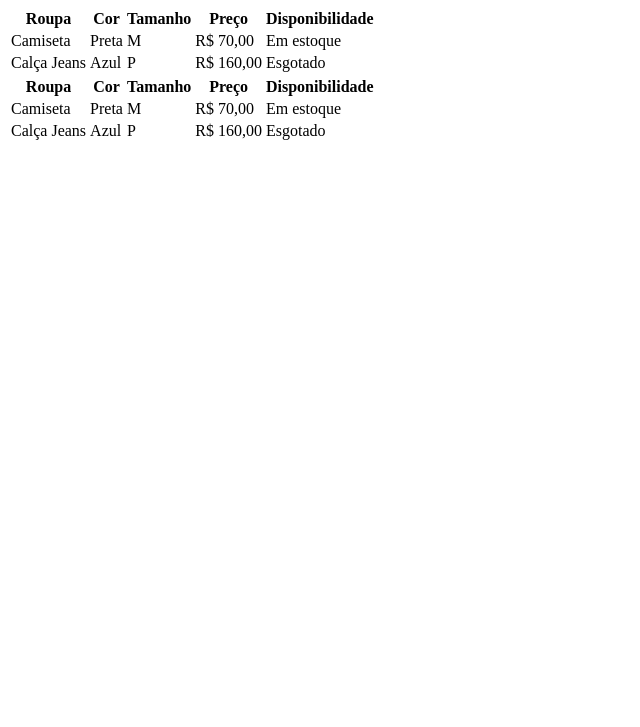
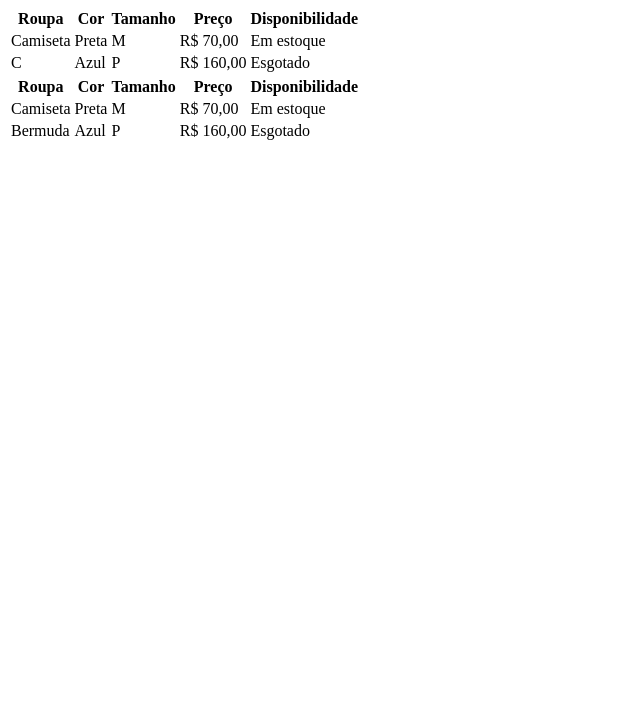
Before and after one commit to rafael-rodrigues01/aula-tabela, a plain HTML site: page index.html in a window 1280 px wide. Shown: the part 73-800 px from the top of the page, without its empty margins (0-640 px from the left). Drawn offline with Linux system fonts and the light colour scheme.

Commit message:
trocado de calça jeans para bermuda

```diff
--- a/index.html
+++ b/index.html
@@ -25,7 +25,7 @@
             <td>Em estoque</td>
         </tr>
         <tr>
-            <td>Calça Jeans</td>
+            <td>C</td>
             <td>Azul</td>
             <td>P</td>
             <td>R$ 160,00</td>
@@ -50,7 +50,7 @@
             <td>Em estoque</td>
         </tr>
         <tr>
-            <td>Calça Jeans</td>
+            <td>Bermuda</td>
             <td>Azul</td>
             <td>P</td>
             <td>R$ 160,00</td>
```
